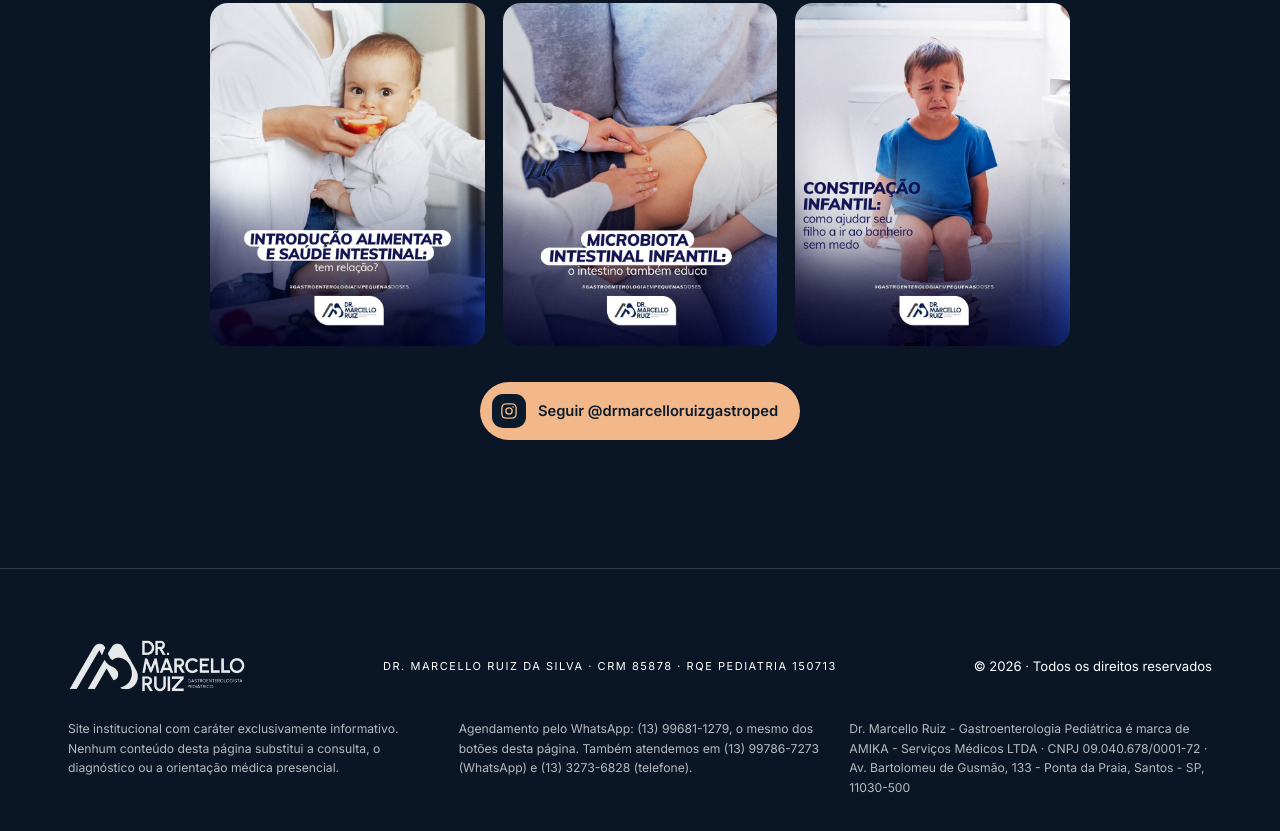
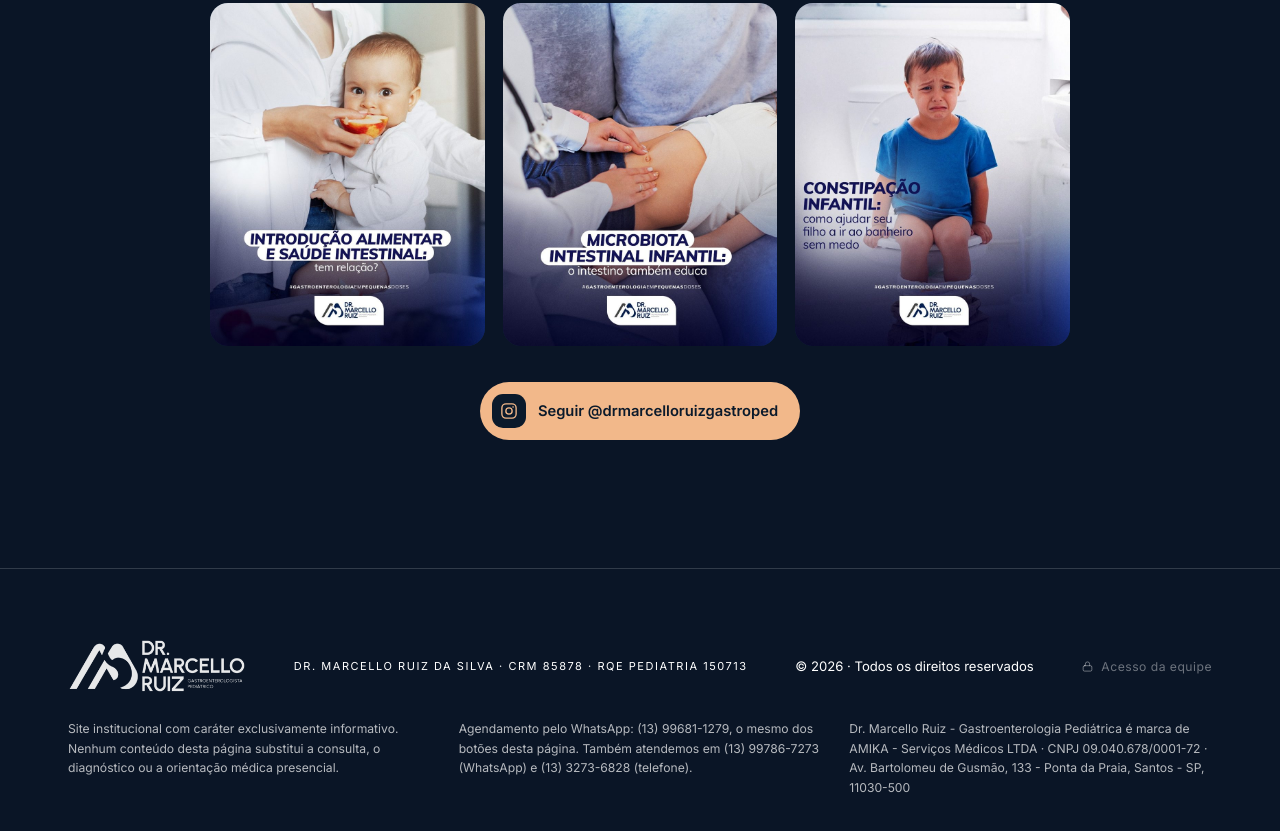
Before and after one commit to clinicamarcelloruiz/clinicamarcelloruiz.github.io, a website: page docs/index.html in a window 1280 px wide. Shown: the part 6687-7518 px from the top of the page. Drawn offline with Linux system fonts and the light colour scheme.

Commit message:
Atualizacao do site 06/09/2026

```diff
--- a/docs/index.html
+++ b/docs/index.html
@@ -178,6 +178,12 @@ footer{border-top:1px solid var(--line-l);padding:44px 0 54px;color:rgba(255,255
 footer .fgrid{display:flex;flex-wrap:wrap;gap:26px;justify-content:space-between;align-items:center;padding:26px 0}
 footer img{height:54px;filter:brightness(0) invert(1);opacity:.9}
 footer .crm{letter-spacing:.14em;text-transform:uppercase;font-size:11px}
+/* Entrada do sistema, para a equipe. No rodape e discreta de proposito: quem
+   e da clinica sabe onde esta, quem e paciente nem repara. O login e o que
+   protege; o link so poupa a equipe de decorar o endereco. */
+footer .equipe{display:inline-flex;align-items:center;gap:7px;color:rgba(255,255,255,.4);text-decoration:none;font-size:.76rem;letter-spacing:.04em;transition:color .2s}
+footer .equipe:hover{color:var(--peach)}
+footer .equipe svg{width:13px;height:13px}
 footer .fnotes{display:grid;grid-template-columns:repeat(3,1fr);gap:28px}
 footer .note{max-width:52ch;line-height:1.6;margin:0;font-size:.76rem;opacity:.7}
 @media (max-width:860px){footer .fnotes{grid-template-columns:1fr;gap:14px}footer .fgrid{justify-content:center;text-align:center}}
@@ -444,6 +450,10 @@ footer .note{max-width:52ch;line-height:1.6;margin:0;font-size:.76rem;opacity:.7
       <img src="assets/logo.webp" alt="Logo Dr. Marcello Ruiz">
       <span class="crm">Dr. Marcello Ruiz da Silva · CRM 85878 · RQE Pediatria 150713</span>
       <span>© <span id="yy">2026</span> · Todos os direitos reservados</span>
+      <a class="equipe" href="/central-de-cuidado/" rel="nofollow" aria-label="Acesso da equipe ao sistema da clínica">
+        <svg viewBox="0 0 24 24" fill="none" stroke="currentColor" stroke-width="1.8" stroke-linecap="round" stroke-linejoin="round" aria-hidden="true"><rect x="4" y="10.5" width="16" height="10" rx="2.5"/><path d="M8 10.5V7.5a4 4 0 0 1 8 0v3"/></svg>
+        Acesso da equipe
+      </a>
     </div>
     <div class="fnotes">
       <p class="note">Site institucional com caráter exclusivamente informativo. Nenhum conteúdo desta página substitui a consulta, o diagnóstico ou a orientação médica presencial.</p>
```
Also changed, not shown: template.html (+10 -0 lines).
